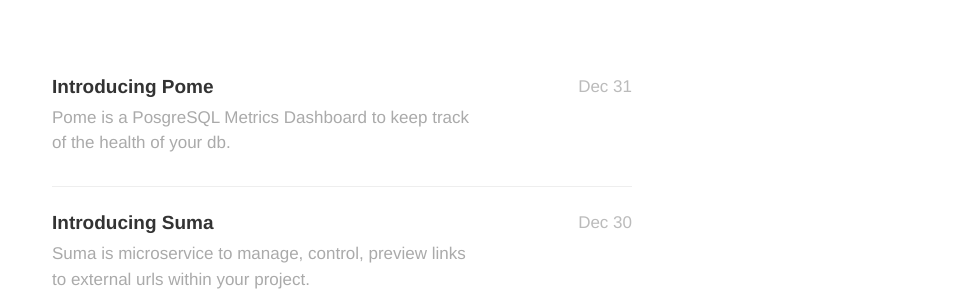
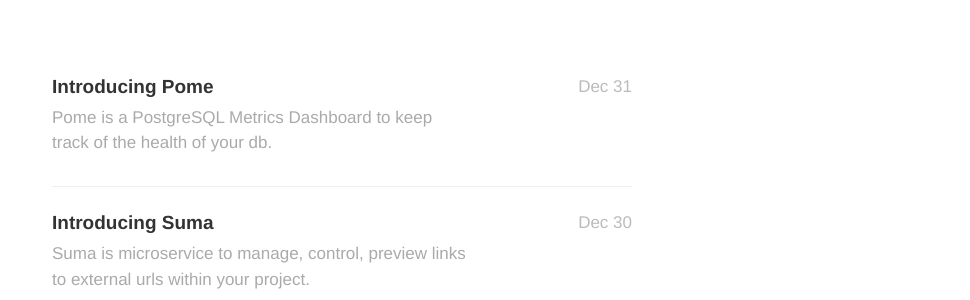
Before and after one commit to rach/rach.github.io, a Jekyll site: the page built from index.html, in a window 1280 px wide. Shown: the part 449-749 px from the top of the page, without its empty margins (308-1278 px from the left). Built offline with Jekyll 4.4.1, drawn with Linux system fonts in a browser that asks for light colours; nearby versions of some CDN libraries; Markdown is read by kramdown in place of the engine named in the settings; the list of posts is cut into pages by our own code.

Commit message:
Update post and cv

```diff
--- a/_posts/2015-12-31-introducing-pome.md
+++ b/_posts/2015-12-31-introducing-pome.md
@@ -1,12 +1,12 @@
 ---
 title:  "Introducing Pome"
 date:   2015-12-31
-description: Pome is a PosgreSQL Metrics Dashboard to keep track of the health of your db.
+description: Pome is a PostgreSQL Metrics Dashboard to keep track of the health of your db.
 share: true
 ---
 
 I'm excited to announce that I just released the first version of [Pome](https://github.com/rach/pome) (version 0.1.0).
-Pome stands for **Po**sgres **Me**trics. Pome is a PosgreSQL Metrics Dashboard to keep track of the health of your database.
+Pome stands for **Po**stgreSQL **Me**trics. Pome is a PostgreSQL Metrics Dashboard to keep track of the health of your database.
 
 PostgreSQL is incredibly stable, especially with small databases. There are a lot PostgreSQL databases in the wild without a DBA to take care of them. In some cases, this could mean things are slowly getting worse. Luckily, a lot of things can be analyzed within postgres to get a health status, but it seemed to miss simple tool to run, which takes no time to install or without dependencies.
 
```
Also changed, not shown: 4 other files.
